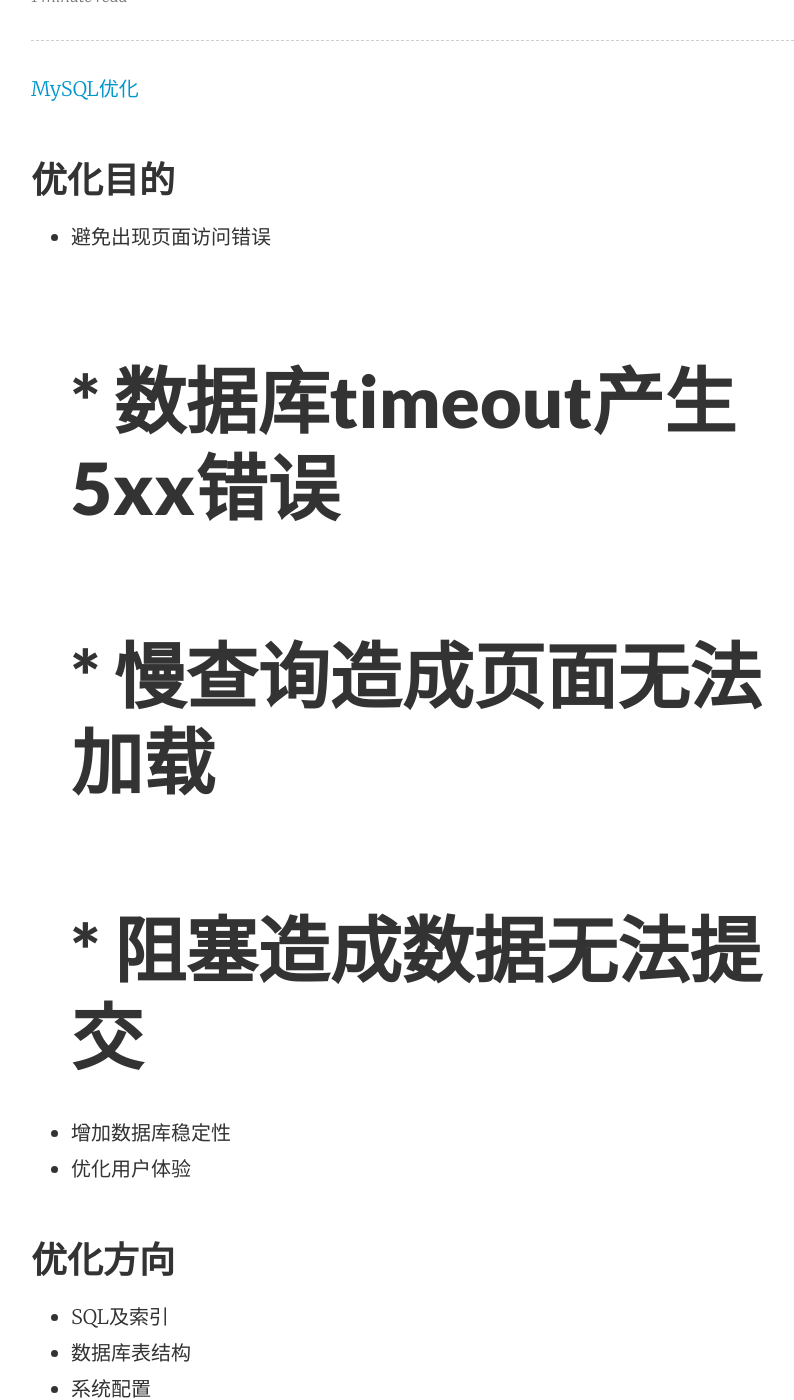
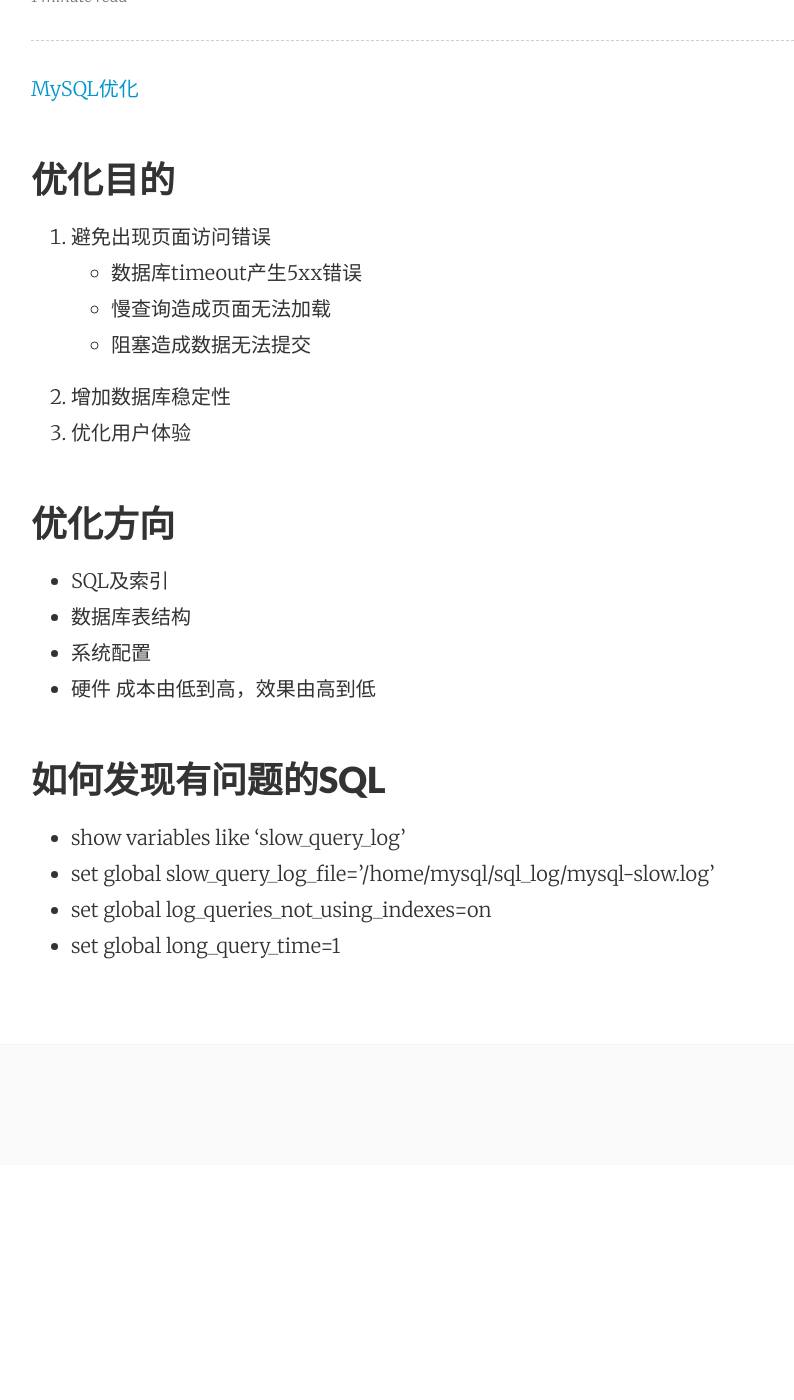
Before and after one commit to wangbangkun/wangbangkun.github.io, a Jekyll site: the page built from _posts/2015-09-07-mysql-optimization.markdown, in a window 1280 px wide and 1400 px high, scrolled down 385 px. Shown: the whole window, without its empty margins (225-1019 px from the left). Built offline with Jekyll 4.4.1, drawn with Linux system fonts in a browser that asks for light colours; after the commit the page ends 1550 px from its top, so only the background shows below that; some of the changed lines change nothing that is shown.

Commit message:
line number.

```diff
--- a/_posts/2015-09-07-mysql-optimization.markdown
+++ b/_posts/2015-09-07-mysql-optimization.markdown
@@ -11,12 +11,12 @@
 <a hef="http://www.imooc.com/learn/194" target="_blank">MySQL优化</a>
 
 ### 优化目的
-* 避免出现页面访问错误
-#* 数据库timeout产生5xx错误
-#* 慢查询造成页面无法加载
-#* 阻塞造成数据无法提交
-* 增加数据库稳定性
-* 优化用户体验
+1. 避免出现页面访问错误
+* 数据库timeout产生5xx错误
+* 慢查询造成页面无法加载
+* 阻塞造成数据无法提交
+2. 增加数据库稳定性
+3. 优化用户体验
 
 ### 优化方向
 * SQL及索引
```
